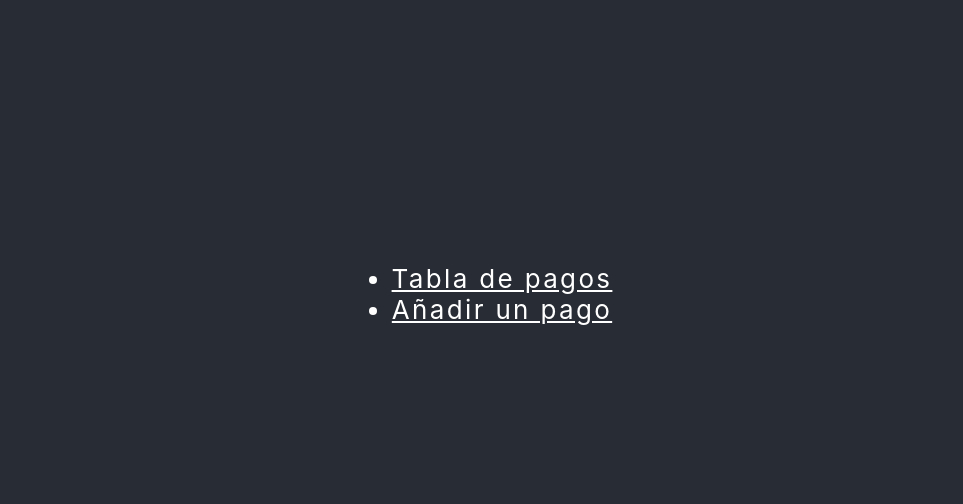
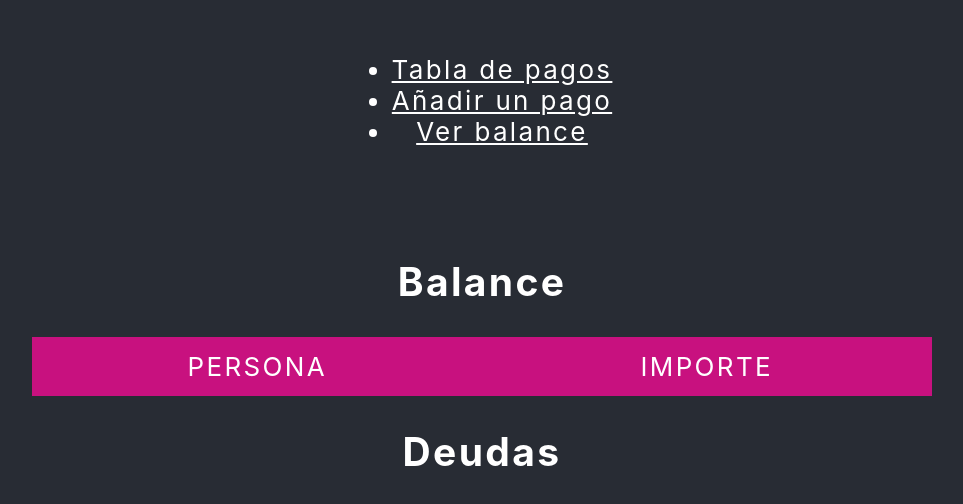
Before and after one commit to blanca93/pagos, a React (Create React App) app: page /balance in a window 1280 px wide. Shown: the part 106-610 px from the top of the page, without its empty margins (158-1121 px from the left). Built offline with nearby package versions, Linux system fonts and the light colour scheme.

Commit message:
Añadir balance y algoritmos

```diff
--- a/src/App.tsx
+++ b/src/App.tsx
@@ -1,6 +1,7 @@
 import { useState, useEffect } from 'react';
 import { BrowserRouter as Router, Routes , Route, Link } from 'react-router-dom';
 import './App.css';
+import BalanceList from './components/Balance/Balance';
 import PagoForm from './components/PagoForm/PagoForm';
 import Panel from './components/Panel/Panel';
 import { Pago } from './types';
@@ -49,6 +50,10 @@ function App() {
     setPagos(INITIAL_STATE);
   }, [])
 
+  useEffect(() => {
+    localStorage.setItem('pagos', JSON.stringify(pagos));
+  }, [pagos]);
+
   const handleNewPago = (newPago: Pago): void => {
     newPago.id = pagoId;
     setPagoId(pagoId => pagoId + 1)
@@ -66,10 +71,14 @@ function App() {
               <li>
                 <Link to="/pago">Añadir un pago</Link>
               </li>
+              <li>
+                <Link to="/balance">Ver balance</Link>
+              </li>
             </ul>
             <Routes>
               <Route path="/" element={<Panel pagos={pagos}/>} />
               <Route path="/pago" element={<PagoForm onNewPago={handleNewPago}/>} />
+              <Route path="/balance" element={<BalanceList />} />
             </Routes>
         </header>
       </div>
--- /dev/null
+++ b/src/components/Balance/Balance.css
@@ -0,0 +1,88 @@
+:root {
+    --table-border: #d9d9d9;
+    --table-header-border: #c8117f;
+    --table-header-background: #c8117f;
+  }
+
+  div {
+    box-sizing: border-box;
+  }
+
+  .balance-container {
+    display: block;
+    margin: 2em auto;
+    width: 90%;
+    max-width: 900px;
+  }
+
+  .balance-container .flex-table {
+    display: flex;
+    flex-flow: row wrap;
+    border-left: solid 1px var(--table-border);
+    transition: 0.5s;
+  }
+
+  .balance-container .flex-table:first-of-type {
+    border-top: solid 1px var(--table-header-border);
+    border-left: solid 1px var(--table-header-border);
+    background-color: var(--table-header-background);
+  }
+
+  .balance-container .flex-table:first-of-type .flex-row {
+    background: var(--table-header);
+    color: white;
+    border-color: var(--table-header-border);
+    background-color: var(--table-header-background);
+  }
+
+  .balance-container .flex-row {
+    width: calc(100% / 2);
+    text-align: center;
+    padding: 0.5em 0.5em;
+    border-right: solid 1px var(--table-border);
+    border-bottom: solid 1px var(--table-border);
+  }
+
+  .balance-container .flex-cell {
+    width: calc(100% / 2);
+    text-align: center;
+    padding: 0.5em 0.5em;
+    border-right: solid 1px var(--table-border);
+  }
+
+  @media all and (max-width: 767px) {
+    .balance-container .flex-row {
+      width: calc(100% / 2);
+    }
+    .balance-container .flex-row.first {
+      width: 100%;
+    }
+  }
+
+  @media all and (max-width: 430px) {
+
+    .balance-container .flex-table .flex-row {
+      border-bottom: 0;
+    }
+
+    .balance-container .flex-table .flex-row:last-of-type {
+      border-bottom: solid 1px var(--table-border);
+    }
+
+    .balance-container .header .flex-row {
+      border-bottom: solid 1px;
+    }
+
+    .balance-container .flex-row {
+      width: 100%;
+    }
+
+    .balance-container .flex-row:first {
+      width: 100%;
+      border-bottom: solid 1px var(--table-border);
+    }
+
+    .balance-container .flex-cell {
+      width: 100%;
+    }
+  }
--- /dev/null
+++ b/src/components/Balance/Balance.tsx
@@ -0,0 +1,125 @@
+import { useState, useEffect } from 'react';
+import { Persona, Pago, Balance, Deuda } from '../../types';
+import './Balance.css';
+
+interface CurrentState {
+    balances: Array<Balance>;
+    deudas: Array<Deuda>;
+}
+
+export default function BalanceList () {
+
+    const [balances, setBalances] = useState<CurrentState['balances']>([]);
+    const [deudas, setDeudas] = useState<CurrentState['deudas']>([]);
+
+    const calculateBalances = () => {
+        const storedPagos = localStorage.getItem('pagos');
+        const storedPersonas = localStorage.getItem('personas');
+        let pagos: Array<Pago>;
+        let personas: Array<Persona>;
+        if (storedPagos == null || storedPersonas == null) {
+            alert("Faltan datos en el localStorage")
+        } else {
+            pagos = JSON.parse(storedPagos);
+            personas = JSON.parse(storedPersonas);
+
+            // Balance (esto se debería hacer por id de persona, no por nombre, por si el nombre se repite)
+            const totalDinero = pagos.map(x => x.importe).reduce((sum, y) => sum + y, 0);
+            const debePorPersona = totalDinero / personas.length;
+
+            personas.forEach(z => {
+                const pagosHechosPorZ = pagos.filter(a => a.personaName === z.name);
+                const importeAportado = pagosHechosPorZ.map(b => b.importe).reduce((sum, y) => sum + y, 0);
+                const importe = importeAportado - debePorPersona;
+                const newBalance: Balance = {personaName: z.name, importe: Math.round(importe*100)/100}
+                setBalances(balances => [...balances, newBalance])
+            })
+        }
+    }
+
+    const calculateDeudas = () => {
+        let copiaBalances = [...balances];
+        let balancesSinCeros: Array<Balance>;
+        let balancePareja: Balance;
+
+        while(copiaBalances.length > 1) {
+            // Quitamos los balances cuyo importe sea cero
+            balancesSinCeros = copiaBalances.filter(y => y.importe !== 0);
+
+            if (balancesSinCeros.length > 0) {
+                // Buscamos el balance con mayor valor absoluto de importe
+                const balanceDeImporteMaximo: Balance = balancesSinCeros.reduce((prev, current) => (Math.abs(prev.importe) >= Math.abs(current.importe)) ? prev : current);
+                // Buscamos el siguiente importe de signo contrario con mayor valor absoluto
+                balancePareja = balancesSinCeros.filter(x => Math.sign(x.importe) !== Math.sign(balanceDeImporteMaximo.importe))
+                    .reduce((prev, current) => (Math.abs(prev.importe) >= Math.abs(current.importe)) ? prev : current);
+
+                let newDeuda: Deuda;
+
+                if (balancePareja) {
+                    const importeASaldar = Math.min(Math.abs(balanceDeImporteMaximo.importe), Math.abs(balancePareja.importe));
+                    if (balanceDeImporteMaximo.importe > 0) {
+                        newDeuda = {personaQueDa: balancePareja.personaName, personaQueRecibe: balanceDeImporteMaximo.personaName, importe: importeASaldar}
+                    } else {
+                        newDeuda = {personaQueRecibe: balancePareja.personaName, personaQueDa: balanceDeImporteMaximo.personaName, importe: importeASaldar}
+                    }
+                    console.log(newDeuda)
+                    setDeudas(deudas => [...deudas, newDeuda])
+
+                    // Actualizamos la lista
+                    const newBalanceDeImporteMaximo: Balance = {personaName: balanceDeImporteMaximo.personaName, importe: balanceDeImporteMaximo.importe - importeASaldar * (Math.sign(balanceDeImporteMaximo.importe))};
+                    balancesSinCeros.splice(balancesSinCeros.indexOf(balanceDeImporteMaximo), 1, newBalanceDeImporteMaximo);
+
+                    const newBalancePareja: Balance = {personaName: balancePareja.personaName, importe: balancePareja.importe + importeASaldar * (Math.sign(balancePareja.importe))};
+                    balancesSinCeros.splice(balancesSinCeros.indexOf(balancePareja), 1, newBalancePareja);
+
+                } else {
+                    // Añadimos la última deuda que no tiene pareja
+                    if (balanceDeImporteMaximo.importe > 0) {
+                        newDeuda = {personaQueRecibe: balanceDeImporteMaximo.personaName, importe: balanceDeImporteMaximo.importe}
+                    } else {
+                        newDeuda = {personaQueDa: balanceDeImporteMaximo.personaName, importe: balanceDeImporteMaximo.importe}
+                    }
+                }
+            }
+            copiaBalances = [...balancesSinCeros];
+        }
+    }
+
+    useEffect(() => {
+        calculateBalances();
+    }, []);
+
+    return (
+        <div className="balance-container" role="table" aria-label="Balances">
+            <h2>Balance</h2>
+            <div className="flex-table header" role="rowgroup">
+            <div className="flex-row" role="columnheader">PERSONA</div>
+            <div className="flex-row" role="columnheader">IMPORTE</div>
+            </div>
+            {
+            balances?.map((balance, index) => {
+                return (
+                <div key={index} className="flex-table row" role="rowgroup">
+                    <div className="flex-row" role="cell">{balance.personaName}</div>
+                    <div className="flex-row" role="cell">{balance.importe}</div>
+                </div>
+                )
+            })
+            }
+            <h2>Deudas</h2>
+            {
+                deudas?.map((deuda, i) => {
+                    return (
+                        <ul>
+                            <li key={i}>
+                                Persona que da: {deuda.personaQueDa}
+                                Persona que recibe: {deuda.personaQueRecibe}
+                                Importe: {deuda.importe}
+                            </li>
+                        </ul>
+                    )
+                })
+            }
+        </div>
+    );
+}
--- a/src/components/PagoForm/PagoForm.tsx
+++ b/src/components/PagoForm/PagoForm.tsx
@@ -15,7 +15,12 @@ const INITIAL_STATE_PERSONAS = [
     {
         id: 2,
         name: 'Raúl González'
+    },
+    {
+        id: 3,
+        name: 'Jose María Gutiérrez'
     }
+
 ];
 
 interface PersonaState {
@@ -33,7 +38,7 @@ interface PagoFormProps {
 
 const PagoForm = ({onNewPago}: PagoFormProps) => {
     const [personas, setPersonas] = useState<PersonaState['personas']>([]);
-    const [personaId, setPersonaId] = useState<PersonaState['personaId']>(3);
+    const [personaId, setPersonaId] = useState<PersonaState['personaId']>(4);
     const [inputValues, setInputValues] = useState<PagoFormState['inputValues']>({
         id: 0,
         personaId: 0,
@@ -47,6 +52,10 @@ const PagoForm = ({onNewPago}: PagoFormProps) => {
         setPersonas(INITIAL_STATE_PERSONAS);
     }, [])
 
+    useEffect(() => {
+        localStorage.setItem('personas', JSON.stringify(personas));
+    }, [personas]);
+
     const handleNewPersona = (newPersona: Persona): void => {
         newPersona.id = personaId;
         setPersonaId(personaId => personaId + 1)
@@ -59,6 +68,7 @@ const PagoForm = ({onNewPago}: PagoFormProps) => {
             alert("Los campos persona, fecha e importe son obligatorios");
         } else {
             onNewPago(inputValues);
+            alert("Los datos se han guardado correctamente");
         }
     };
 
--- a/src/components/Panel/Panel.tsx
+++ b/src/components/Panel/Panel.tsx
@@ -8,7 +8,7 @@ interface Props {
 export default function Panel ({pagos}: Props) {
 
   return (
-    <div className="table-container" role="table" aria-label="Personas">
+    <div className="table-container" role="table" aria-label="Pagos">
         <div className="flex-table header" role="rowgroup">
         <div className="flex-row" role="columnheader">PERSONA</div>
         <div className="flex-row" role="columnheader">IMPORTE</div>
--- a/src/index.tsx
+++ b/src/index.tsx
@@ -8,9 +8,7 @@ const root = ReactDOM.createRoot(
   document.getElementById('root') as HTMLElement
 );
 root.render(
-  <React.StrictMode>
     <App />
-  </React.StrictMode>
 );
 
 // If you want to start measuring performance in your app, pass a function
```
Also changed, not shown: src/types.d.ts (+8 -0 lines). Lines whose indentation alone changed are shown as unchanged.
